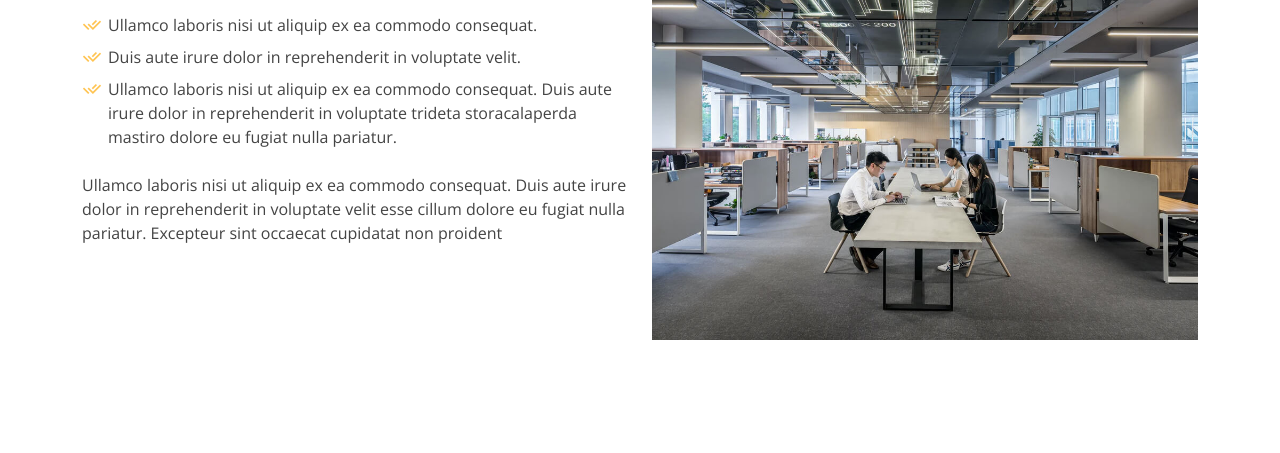
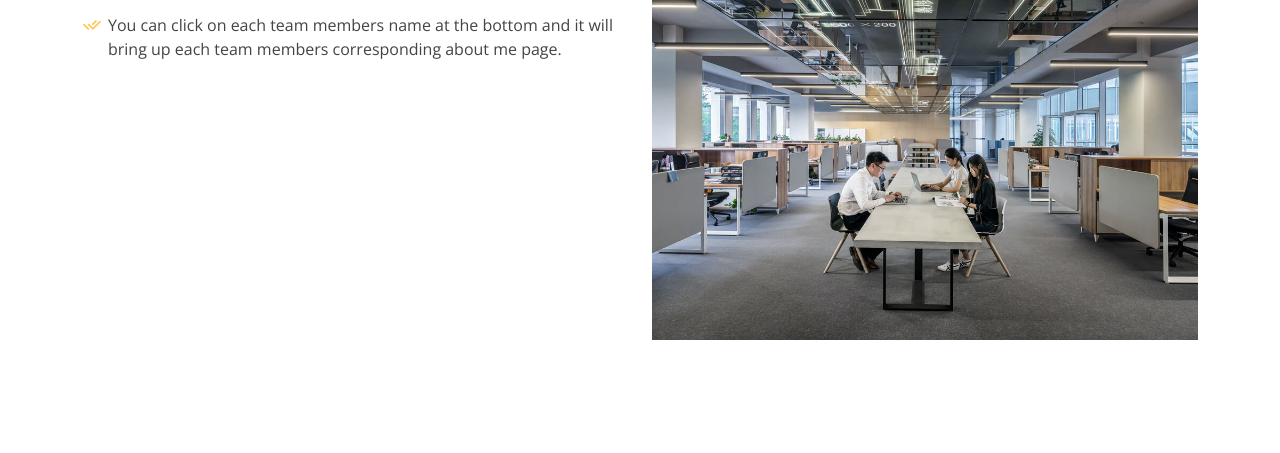
Before and after one commit to perezj2020/CEN-GROUP-12-PROJECT, a plain HTML site: page index.html in a window 1280 px wide. Shown: the part 130-583 px from the top of the page. Drawn offline with nearby package versions, Linux system fonts and the light colour scheme; files that its build step writes are made by us from their sources; a script that the page names is missing; files whose address does not match are found by name.

Commit message:
Update index.html
Changed the description at the top

```diff
--- a/index.html
+++ b/index.html
@@ -72,14 +72,8 @@
 
             </p>
             <ul>
-              <li><i class="ri-check-double-line"></i> Ullamco laboris nisi ut aliquip ex ea commodo consequat.</li>
-              <li><i class="ri-check-double-line"></i> Duis aute irure dolor in reprehenderit in voluptate velit.</li>
-              <li><i class="ri-check-double-line"></i> Ullamco laboris nisi ut aliquip ex ea commodo consequat. Duis aute irure dolor in reprehenderit in voluptate trideta storacalaperda mastiro dolore eu fugiat nulla pariatur.</li>
+              <li><i class="ri-check-double-line"></i> You can click on each team members name at the bottom and it will bring up each team members corresponding about me page.</li>
             </ul>
-            <p>
-              Ullamco laboris nisi ut aliquip ex ea commodo consequat. Duis aute irure dolor in reprehenderit in voluptate
-              velit esse cillum dolore eu fugiat nulla pariatur. Excepteur sint occaecat cupidatat non proident
-            </p>
           </div>
         </div>
 
```
